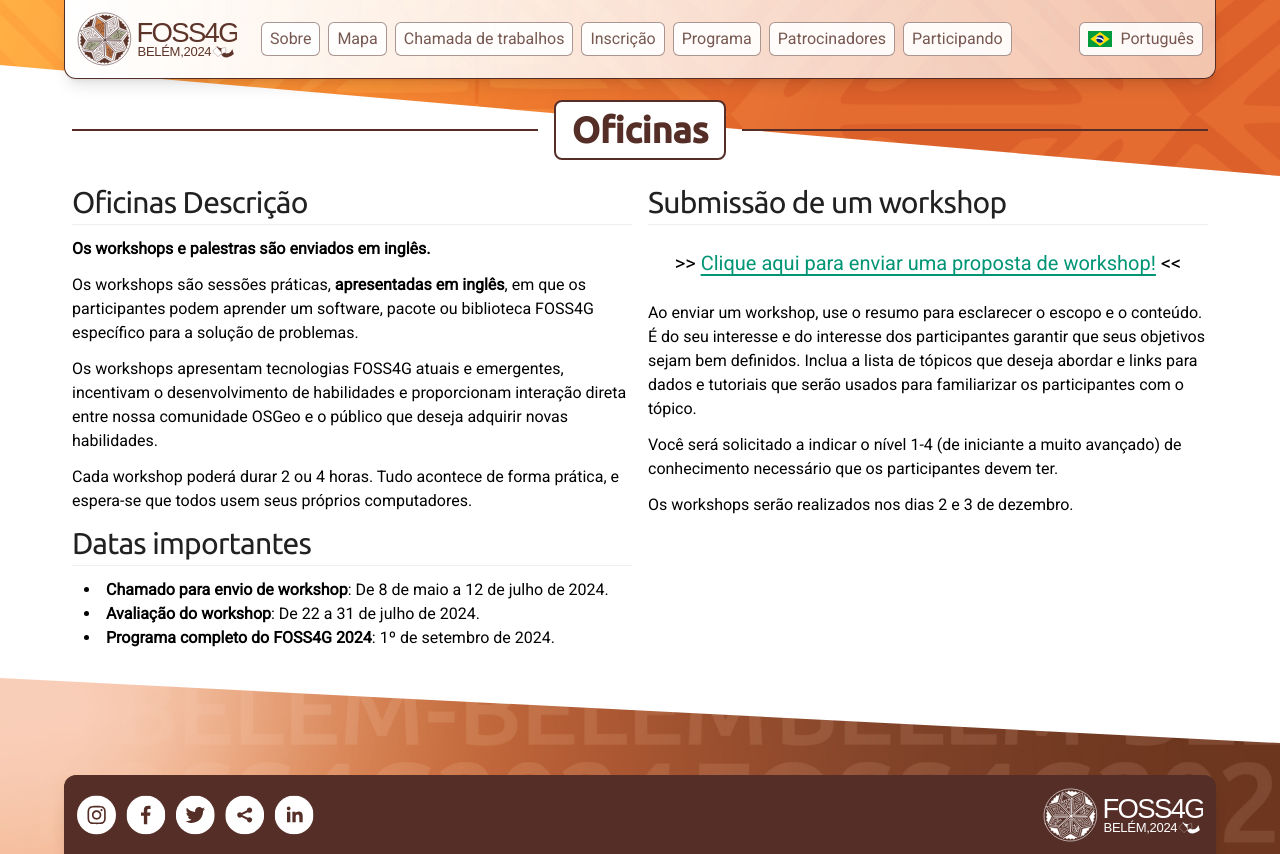
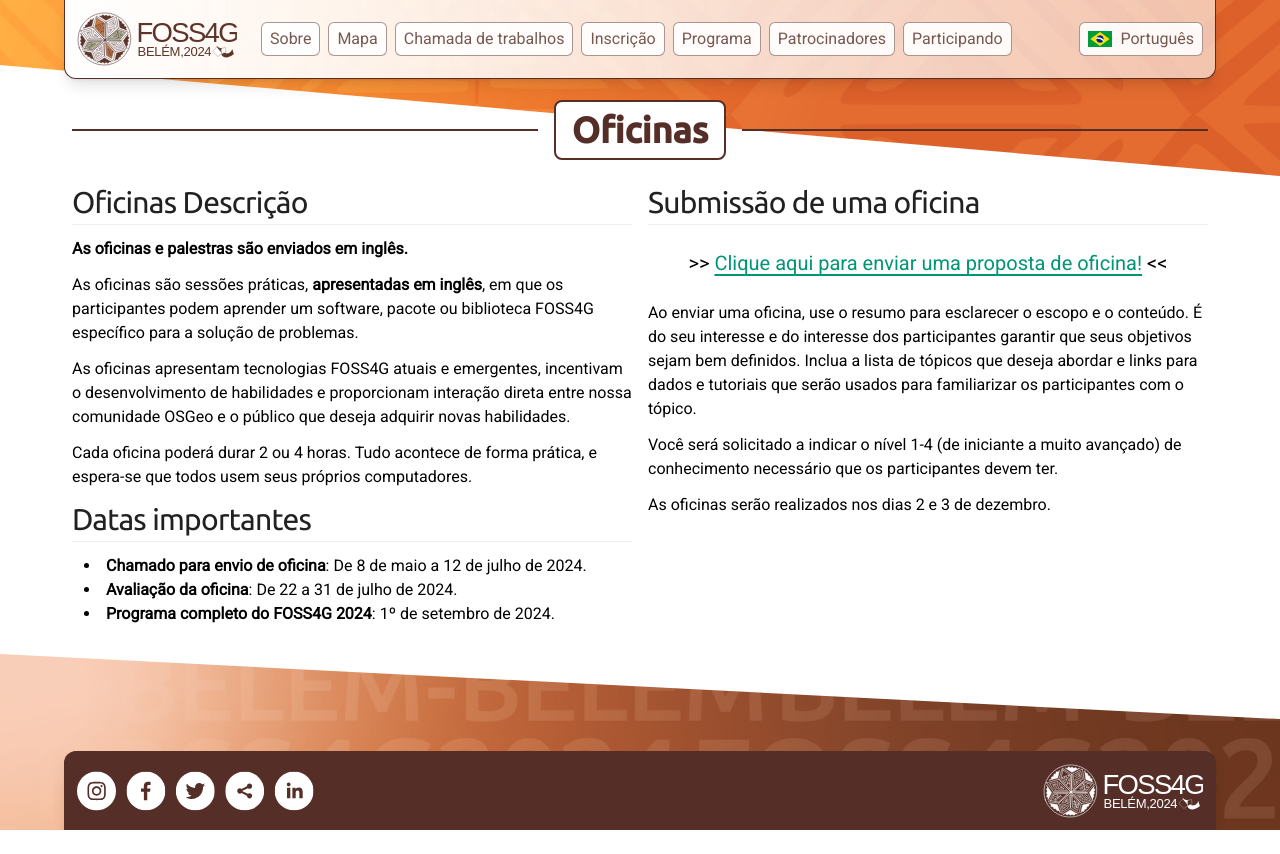
Before and after one commit to FOSS4G-2024-Belem/foss4g-2024-belem.github.io, a Next.js app: page /pt/cfp/oficinas in a window 1280 px wide. After the commit the page ends 830 px from the top, so only its background shows below. Built offline with nearby package versions, Linux system fonts and the light colour scheme.

Commit message:
translate workshop to oficina in pt-br CFP

```diff
--- a/src/pages/pt/cfp/oficinas.mdx
+++ b/src/pages/pt/cfp/oficinas.mdx
@@ -19,37 +19,37 @@ export const metadata = {
     #### Oficinas Descrição
     ---
 
-    **Os workshops e palestras são enviados em inglês.**
+    **As oficinas e palestras são enviados em inglês.**
 
-    Os workshops são sessões práticas, **apresentadas em inglês**, em que os participantes podem aprender um software, pacote ou biblioteca FOSS4G específico para a solução de problemas.
+    As oficinas são sessões práticas, **apresentadas em inglês**, em que os participantes podem aprender um software, pacote ou biblioteca FOSS4G específico para a solução de problemas.
 
-    Os workshops apresentam tecnologias FOSS4G atuais e emergentes, incentivam o desenvolvimento de habilidades e proporcionam interação direta entre nossa comunidade OSGeo e o público que deseja adquirir novas habilidades.
+    As oficinas apresentam tecnologias FOSS4G atuais e emergentes, incentivam o desenvolvimento de habilidades e proporcionam interação direta entre nossa comunidade OSGeo e o público que deseja adquirir novas habilidades.
 
-    Cada workshop poderá durar 2 ou 4 horas. Tudo acontece de forma prática, e espera-se que todos usem seus próprios computadores.
+    Cada oficina poderá durar 2 ou 4 horas. Tudo acontece de forma prática, e espera-se que todos usem seus próprios computadores.
 
 
     #### Datas importantes
     ---
 
-    - **Chamado para envio de workshop**: De 8 de maio a 12 de julho de 2024.
-    - **Avaliação do workshop**: De 22 a 31 de julho de 2024.
+    - **Chamado para envio de oficina**: De 8 de maio a 12 de julho de 2024.
+    - **Avaliação da oficina**: De 22 a 31 de julho de 2024.
     - **Programa completo do FOSS4G 2024**: 1º de setembro de 2024.
 
     </div>
     <div>
 
-    #### Submissão de um workshop
+    #### Submissão de uma oficina
     ---
 
     <div className="text-center my-6 text-xl">
-      &gt;&gt; <a href="https://talks.osgeo.org/foss4g-2024-workshop/locale/set?locale=pt-br&next=/foss4g-2024-workshop/cfp" target="_blank">Clique aqui para enviar uma proposta de workshop!</a> &lt;&lt;
+      &gt;&gt; <a href="https://talks.osgeo.org/foss4g-2024-workshop/locale/set?locale=pt-br&next=/foss4g-2024-workshop/cfp" target="_blank">Clique aqui para enviar uma proposta de oficina!</a> &lt;&lt;
     </div>
 
-    Ao enviar um workshop, use o resumo para esclarecer o escopo e o conteúdo. É do seu interesse e do interesse dos participantes garantir que seus objetivos sejam bem definidos. Inclua a lista de tópicos que deseja abordar e links para dados e tutoriais que serão usados para familiarizar os participantes com o tópico.
+    Ao enviar uma oficina, use o resumo para esclarecer o escopo e o conteúdo. É do seu interesse e do interesse dos participantes garantir que seus objetivos sejam bem definidos. Inclua a lista de tópicos que deseja abordar e links para dados e tutoriais que serão usados para familiarizar os participantes com o tópico.
 
     Você será solicitado a indicar o nível 1-4 (de iniciante a muito avançado) de conhecimento necessário que os participantes devem ter.
 
-    Os workshops serão realizados nos dias 2 e 3 de dezembro.
+    As oficinas serão realizados nos dias 2 e 3 de dezembro.
     </div>
   </div>
 </div>
```
Also changed, not shown: src/data/committees.json (+24 -0 lines).
